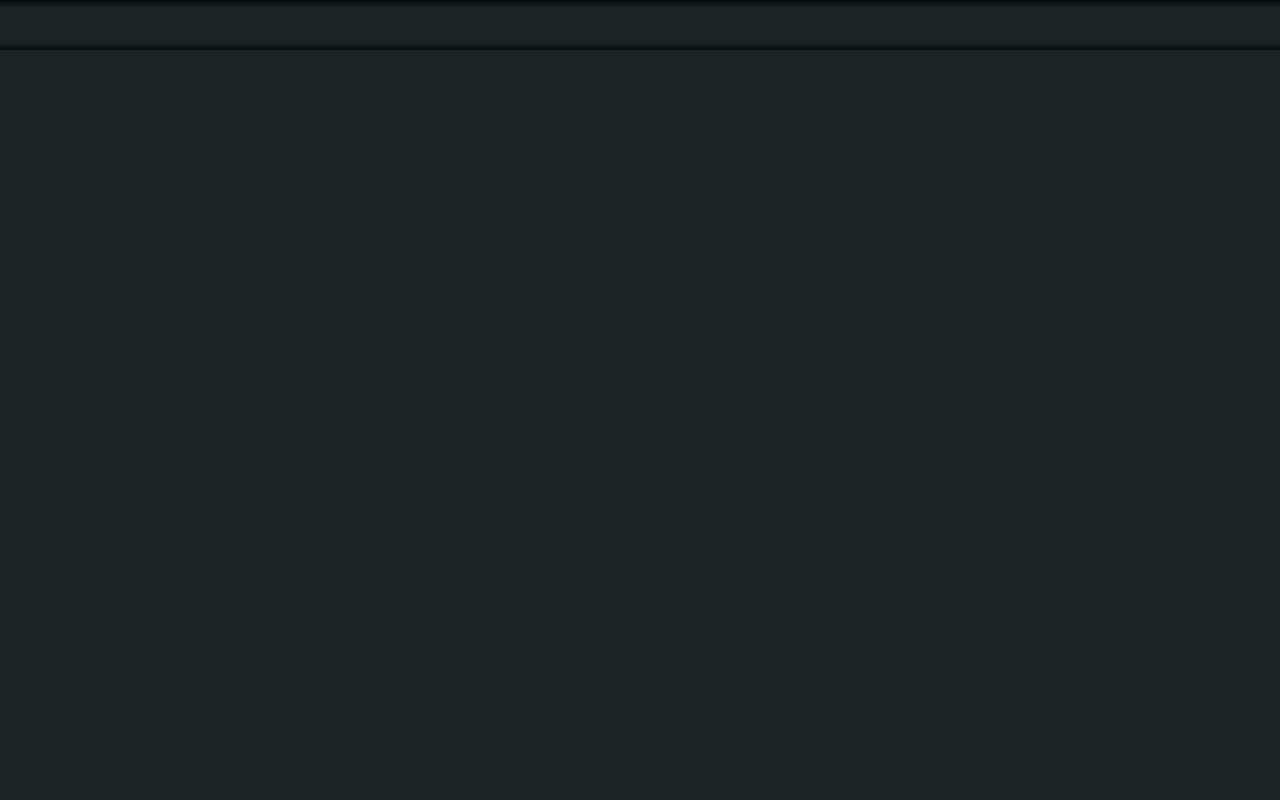
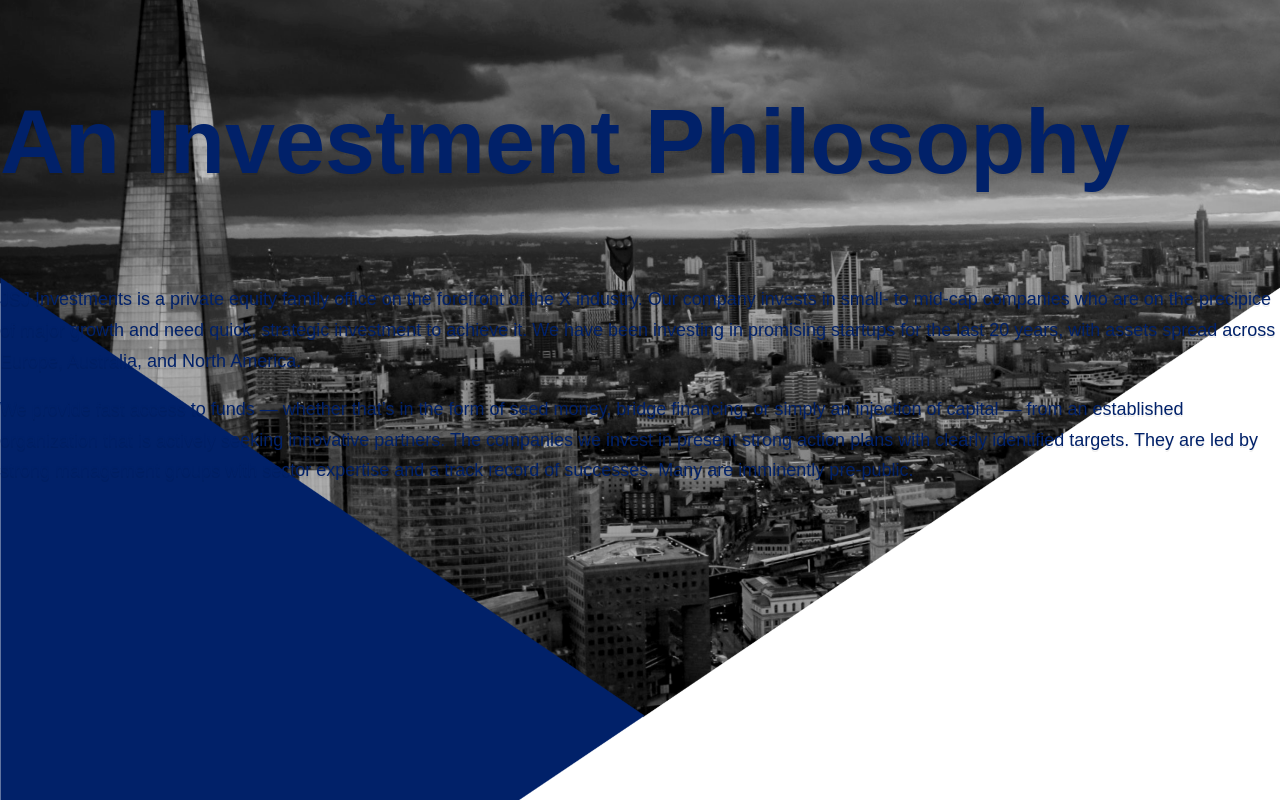
Before and after one commit to andreamayhirji/JSJ-website-UK, a website: page index.html in a window 1280 px wide. Drawn offline with Linux system fonts and the light colour scheme; a web font is replaced by a local one.

Commit message:
adds background image

```diff
--- a/assets/style.css
+++ b/assets/style.css
@@ -1,7 +1,7 @@
 :root {
-  --primary: #9CD2DA;
+  --primary: #012169;
   --black: #1b2324;
-  --white: #f6f6f6;
+  --white: #ffffff;
 }
 
 html {
@@ -15,7 +15,7 @@ html {
   font-weight: 300;
   font-style: normal;
   font-size: 10px;
-  color: var(--white);
+  color: var(--primary);
   text-shadow: 0 2px 0 rgba(0, 0, 0, 0.07);
 }
 
@@ -26,16 +26,10 @@ html {
 }
 
 body {
-  background-color: var(--black);
-  background-image: linear-gradient(
-    0deg,
-    rgba(0, 0, 0, 0.7) 0%,
-    rgba(27, 35, 36, 0) 15%,
-    rgba(27, 35, 36, 0) 50%,
-    rgba(14, 18, 18, 0) 85%,
-    rgba(0, 0, 0, 0.7) 100%
-  );
+  background-color: var(--white);
+  background-image: url(/assets/images/bg.png);
   height: 100%;
+  background-size: 100%;
   background-repeat: no-repeat;
   font-size: 30px;
   margin: 0;
@@ -51,7 +45,7 @@ h6 {
 }
 
 p {
-  color: var(--white);
+  color: var(--primary);
   font-family: commuters-sans, sans-serif;
   font-weight: 300;
   font-style: normal;
@@ -61,16 +55,15 @@ p {
 
 h2 {
   color: var(--primary);
-  font-family: utopia-std-caption, serif;
+  font-family: attribute-mono, sans-serif;
   font-weight: 700;
-  font-style: italic;
   font-size: 3em;
   line-height: 1.5;
 }
 
 h3 {
-  color: rgba(255, 255, 255, 0.35);
-  font-family: commuters-sans, sans-serif;
+  color: var(--primary);
+  font-family: attribute-mono, sans-serif;
   text-transform: uppercase;
   font-size: 0.45em;
   line-height: 2.5;
@@ -79,7 +72,7 @@ h3 {
 
 h4 {
   color: var(--primary);
-  font-family: utopia-std-caption, serif;
+  font-family: attribute-mono, sans-serif;
   font-weight: 700;
   font-style: italic;
   font-size: 1.7em;
@@ -101,15 +94,7 @@ a:hover {
   cursor: alias;
 }
 
-main {
-  display: flex;
-  flex-direction: column;
-  margin-top: 50px;
-  background-image: url('./images/pattern1.png');
-  background-repeat: no-repeat;
-  background-position: top right;
-  /* background-size: 50%; */
-}
+
 
 /* logo header section */
 .header {
--- a/index.html
+++ b/index.html
@@ -13,9 +13,14 @@
 </head>
 
 <body>
-  <main>
-
-  </main>
+  <h2>An Investment Philosophy</h2>
+  <p>
+    JSJ Investments is a private equity family office on the forefront of the X industry. Our company invests in small- to mid-cap companies who are on the precipice of major growth and need quick, strategic investment to achieve it. We have been investing in promising startups for the last 20 years, with assets spread across Europe, Australia, and North America.
+  </p>
+<p>We provide fast access to funds — whether that’s in the form of seed money, bridge financing, or simply an injection of capital — from an established organization that is actively seeking innovative partners. The companies we invest in present strong action plans with clearly identified targets. They are led by strong management groups with sector expertise and a track record of successes. Many are imminently pre-public.
+  </p>
+<main>
+</main>
 </body>
 
 </html>
```
Also changed, not shown: 2 other files.
